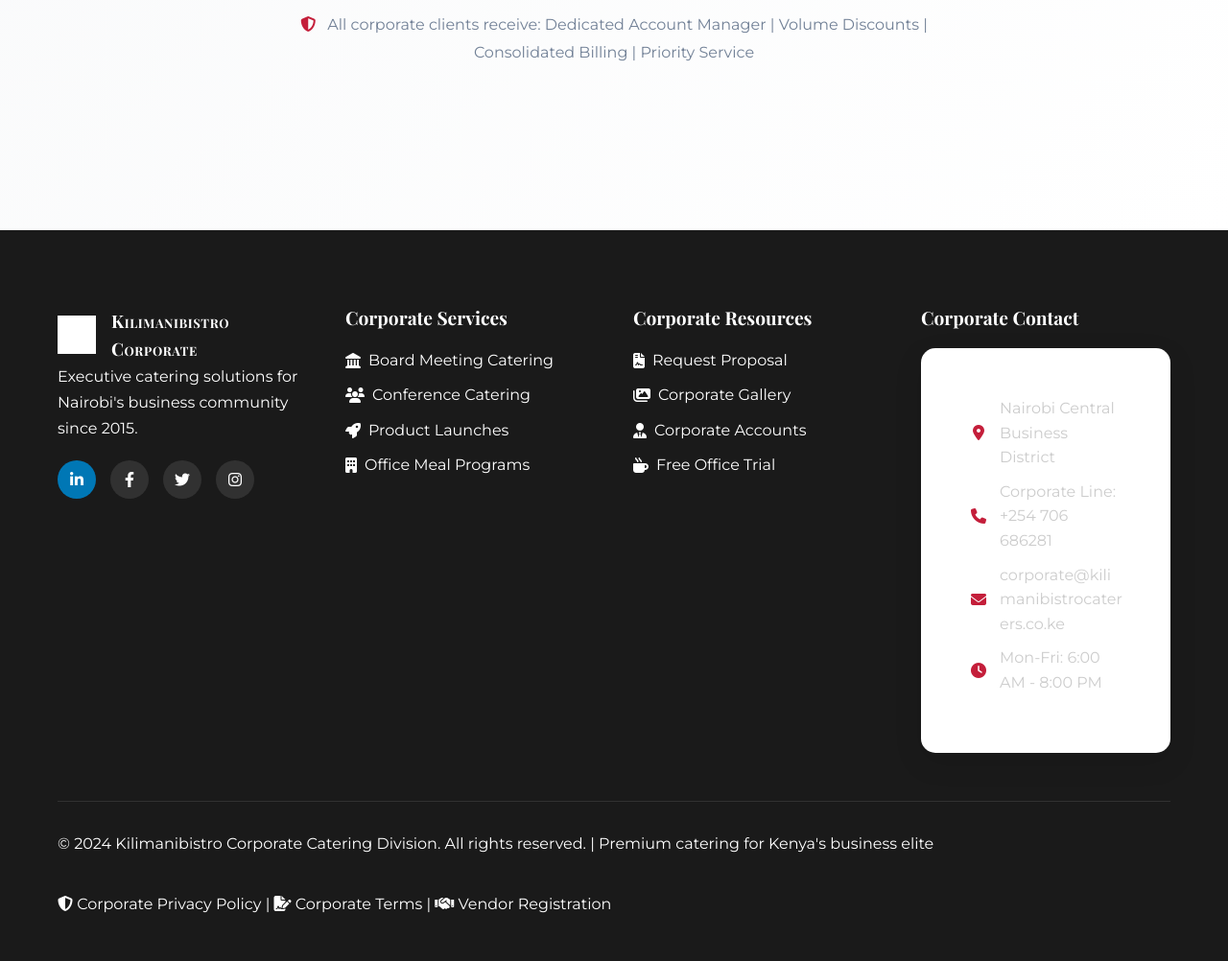
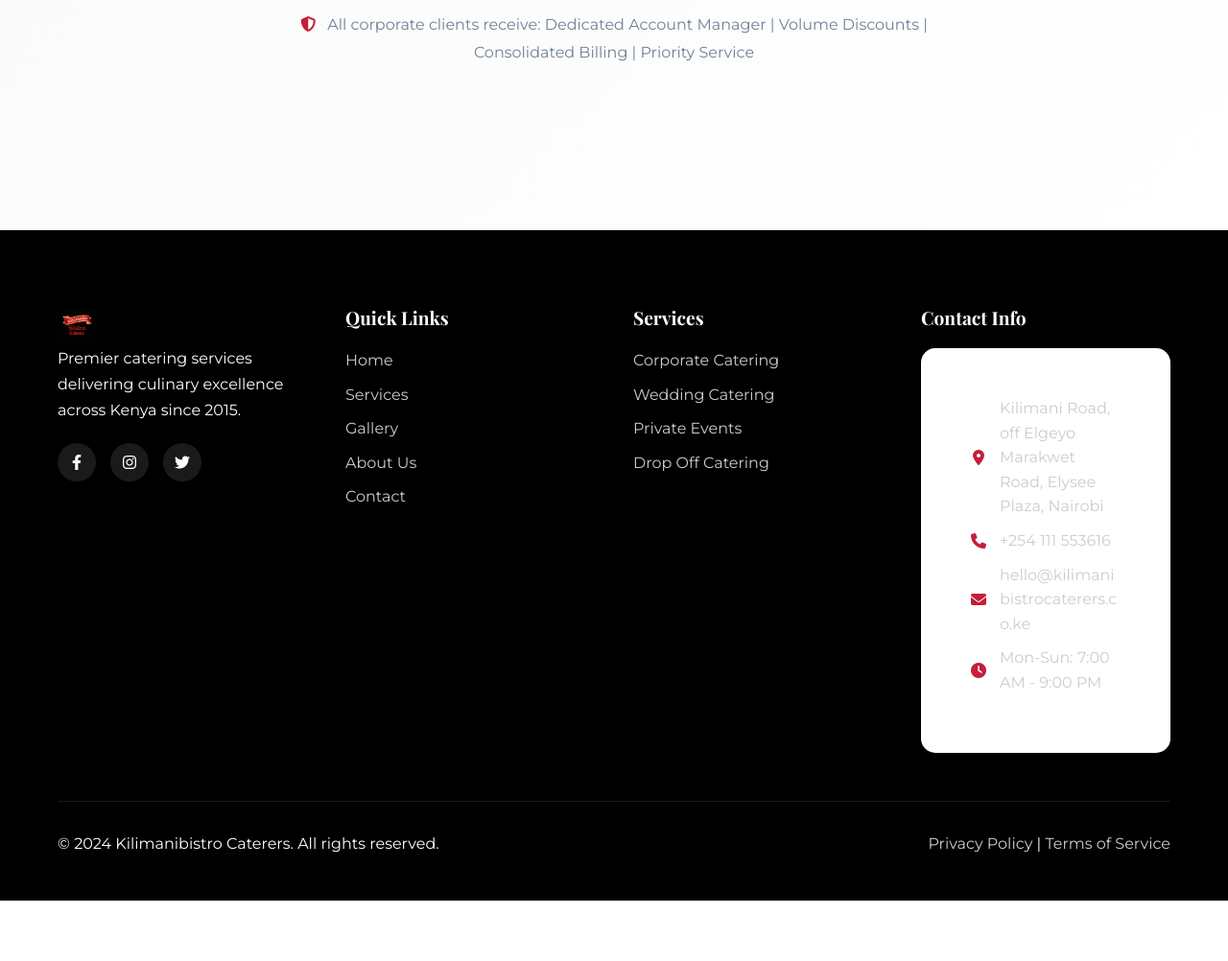
Before and after one commit to Codex69-pixel/Killimanibistrocaterers.co.ke, a PHP site: page /corporate-catering.html in a window 1280 px wide. Shown: the part 4746-5748 px from the top of the page at 96% size. After the commit the page ends 5685 px from the top, so only its background shows below. Run offline with PHP 8.4, Linux system fonts and the light colour scheme.

Commit message:
Improve service pages styling and button navigation
- Updated all service pages (corporate, wedding, private events, drop-off) with premium white/red/black theme
- Fixed all CTA buttons to point to contact.html for consistent navigation
- Replaced gold accent colors (#D4AF37, #ffd700) with brand red (#C41E3A) for cohesive design
- Standardized footer across all service pages to match homepage
- Enhanced visual hierarchy and premium feel across all pages
- Ensured responsive design and accessibility standards maintained

```diff
--- a/corporate-catering.html
+++ b/corporate-catering.html
@@ -546,6 +546,10 @@
             font-weight: 800;
         }
 
+        .cta-container h2 .highlight {
+            color: var(--corporate-secondary);
+        }
+
         .cta-container p {
             font-size: 1.3rem;
             color: #4a5568;
@@ -861,7 +865,7 @@
             <h1>Executive <span class="highlight">Corporate Catering</span> for Nairobi's Leading Businesses</h1>
             <p class="subtitle">Premium catering solutions designed for board meetings, international conferences, product launches, and corporate events. Where impeccable service meets culinary excellence.</p>
             <div style="margin-top: 40px;">
-                <a href="contact.html?service=corporate#proposal" class="btn-executive">
+                <a href="contact.html" class="btn-executive">
                     <i class="fas fa-file-contract"></i>
                     Request Executive Proposal
                 </a>
@@ -1087,58 +1091,54 @@
         </div>
     </section>
 
-    <!-- 𝗘𝘅𝗲𝗰𝘂𝘁𝗶𝘃𝗲 𝗙𝗼𝗼𝘁𝗲𝗿 -->
-    <footer class="footer" style="background: var(--corporate-primary); color: white;">
+    <!-- Footer -->
+    <footer class="footer">
         <div class="container">
             <div class="footer-grid">
                 <div class="footer-col">
                     <div class="logo-container">
-                        <img src="Images/logo.jpeg" alt="Kilimanibistro Corporate Catering Logo" class="logo" width="80" height="50" loading="eager" style="filter: brightness(0) invert(1);">
-                        <span class="brand-name" style="color: white;">Kilimanibistro Corporate</span>
+                        <img src="Images/logo.jpeg" alt="Kilimanibistro Logo" class="logo" width="80" height="50" loading="eager">
+                        <span class="brand-name">Kilimanibistro</span>
                     </div>
-                    <p style="color: white;">Executive catering solutions for Nairobi's business community since 2015.</p>
+                    <p>Premier catering services delivering culinary excellence across Kenya since 2015.</p>
                     <div class="social-links">
-                        <a href="https://www.linkedin.com/company/kilimanibistro" style="background: #0077b5;"><i class="fab fa-linkedin-in"></i></a>
-                        <a href="https://www.facebook.com/kilimanibistrocaterers"><i class="fab fa-facebook-f"></i></a>
-                        <a href="https://twitter.com/kilimanibistro"><i class="fab fa-twitter"></i></a>
-                        <a href="https://www.instagram.com/kilimanibistrocaterers"><i class="fab fa-instagram"></i></a>
+                        <a href="https://www.facebook.com/profile.php?id=100063911658532"><i class="fab fa-facebook-f"></i></a>
+                        <a href="https://www.instagram.com/kilimanibistro/?hl=en"><i class="fab fa-instagram"></i></a>
+                        <a href="https://x.com/kilimanibistro"><i class="fab fa-twitter"></i></a>
                     </div>
                 </div>
                 <div class="footer-col">
-                    <h3 style="color: white;">Corporate Services</h3>
+                    <h3>Quick Links</h3>
                     <ul>
-                        <li><a href="corporate-catering.html#board" style="color: white;"><i class="fas fa-landmark"></i> Board Meeting Catering</a></li>
-                        <li><a href="corporate-catering.html#conference" style="color: white;"><i class="fas fa-users"></i> Conference Catering</a></li>
-                        <li><a href="corporate-catering.html#product" style="color: white;"><i class="fas fa-rocket"></i> Product Launches</a></li>
-                        <li><a href="corporate-catering.html#office" style="color: white;"><i class="fas fa-building"></i> Office Meal Programs</a></li>
+                        <li><a href="index.html">Home</a></li>
+                        <li><a href="services.html">Services</a></li>
+                        <li><a href="gallery.html">Gallery</a></li>
+                        <li><a href="about.html">About Us</a></li>
+                        <li><a href="contact.html">Contact</a></li>
                     </ul>
                 </div>
                 <div class="footer-col">
-                    <h3 style="color: white;">Corporate Resources</h3>
+                    <h3>Services</h3>
                     <ul>
-                        <li><a href="contact.html?service=corporate#proposal" style="color: white;"><i class="fas fa-file-contract"></i> Request Proposal</a></li>
-                        <li><a href="gallery.html#corporate" style="color: white;"><i class="fas fa-images"></i> Corporate Gallery</a></li>
-                        <li><a href="contact.html?service=corporate#account" style="color: white;"><i class="fas fa-user-tie"></i> Corporate Accounts</a></li>
-                        <li><a href="contact.html?service=corporate#trial" style="color: white;"><i class="fas fa-mug-hot"></i> Free Office Trial</a></li>
+                        <li><a href="corporate-catering.html">Corporate Catering</a></li>
+                        <li><a href="wedding-catering.html">Wedding Catering</a></li>
+                        <li><a href="private-event-catering.html">Private Events</a></li>
+                        <li><a href="drop-off-catering.html">Drop Off Catering</a></li>
                     </ul>
                 </div>
                 <div class="footer-col">
-                    <h3 style="color: white;">Corporate Contact</h3>
-                    <ul class="contact-info" style="color: white;">
-                        <li><i class="fas fa-map-marker-alt"></i> Nairobi Central Business District</li>
-                        <li><i class="fas fa-phone"></i> Corporate Line: +254 706 686281</li>
-                        <li><i class="fas fa-envelope"></i> corporate@kilimanibistrocaterers.co.ke</li>
-                        <li><i class="fas fa-clock"></i> Mon-Fri: 6:00 AM - 8:00 PM</li>
+                    <h3>Contact Info</h3>
+                    <ul class="contact-info">
+                        <li><i class="fas fa-map-marker-alt"></i> Kilimani Road, off Elgeyo Marakwet Road, Elysee Plaza, Nairobi</li>
+                        <li><i class="fas fa-phone"></i> +254 111 553616</li>
+                        <li><i class="fas fa-envelope"></i> hello@kilimanibistrocaterers.co.ke</li>
+                        <li><i class="fas fa-clock"></i> Mon-Sun: 7:00 AM - 9:00 PM</li>
                     </ul>
                 </div>
             </div>
-            <div class="footer-bottom" style="border-top-color: rgba(255,255,255,0.1);">
-                <p style="color: white;">&copy; 2024 Kilimanibistro Corporate Catering Division. All rights reserved. | Premium catering for Kenya's business elite</p>
-                <p>
-                    <a href="privacy.html" style="color: white;"><i class="fas fa-shield-alt"></i> Corporate Privacy Policy</a> |
-                    <a href="terms.html#corporate" style="color: white;"><i class="fas fa-file-signature"></i> Corporate Terms</a> |
-                    <a href="contact.html?service=corporate#vendor" style="color: white;"><i class="fas fa-handshake"></i> Vendor Registration</a>
-                </p>
+            <div class="footer-bottom">
+                <p>&copy; 2024 Kilimanibistro Caterers. All rights reserved.</p>
+                <p><a href="privacy.html">Privacy Policy</a> | <a href="terms.html">Terms of Service</a></p>
             </div>
         </div>
     </footer>
--- a/drop-off-catering.html
+++ b/drop-off-catering.html
@@ -467,7 +467,7 @@
             <div class="service-cta">
                 <h3>Need Food Delivered Ready-to-Serve?</h3>
                 <p>Get fresh, delicious meals delivered to your office or event with our convenient drop-off service</p>
-                <a href="contact.html?service=drop-off" class="btn">Order Drop-Off Catering</a>
+                <a href="contact.html" class="btn">Order Drop-Off Catering</a>
             </div>
         </div>
     </section>
--- a/styles.css
+++ b/styles.css
@@ -35,7 +35,7 @@
     --primary-dark-red: #9a162e;
     --primary-black: #000000;
     --primary-white: #FFFFFF;
-    --accent-gold: #D4AF37;
+    --accent-gold: #C41E3A;
     --gray-light: #F5F5F5;
     --gray-dark: #333333;
     --gray-medium: #6c757d;
@@ -1776,7 +1776,7 @@
 }
 
 .rating {
-    color: var(--accent-gold);
+    color: var(--primary-red);
     display: flex;
     gap: 4px;
     flex-shrink: 0;
@@ -3039,7 +3039,7 @@
         --primary-red: #b30000;
         --primary-black: #000000;
         --primary-white: #ffffff;
-        --accent-gold: #b8860b;
+        --accent-gold: #C41E3A;
         --gray-light: #f0f0f0;
         --gray-dark: #000000;
     }
```
Also changed, not shown: private-event-catering.html (+6 -15 lines), wedding-catering.html (+4 -4 lines).
